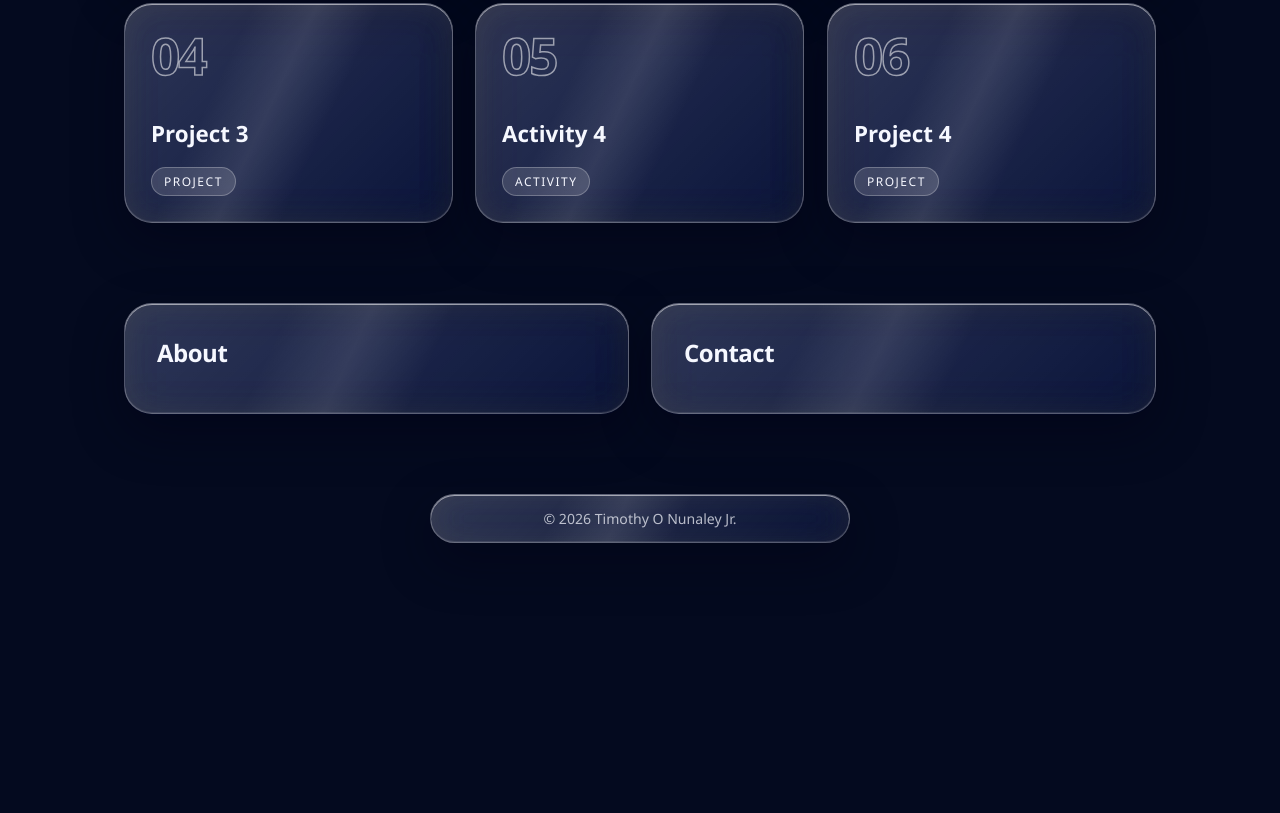
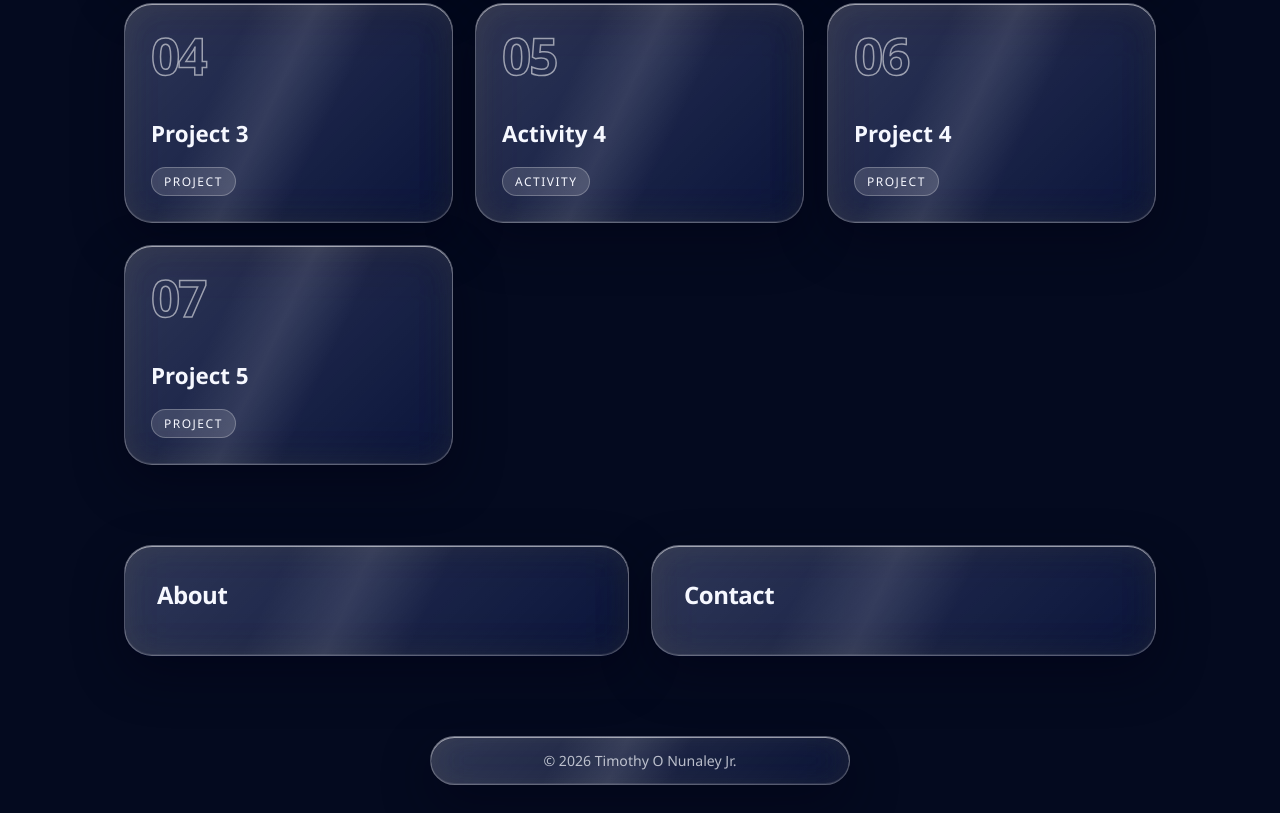
Before and after one commit to tonunale/tonunale.github.io, a plain HTML site: page index.html in a window 1280 px wide. Shown: the part 1195-2008 px from the top of the page. Before the commit the page ends 1766 px from the top, so only its background shows below. Drawn offline with Linux system fonts and the light colour scheme.

Commit message:
Update index.html

```diff
--- a/index.html
+++ b/index.html
@@ -76,6 +76,11 @@
                     <h3>Project 4</h3>
                     <span class="tag">Project</span>
                 </a></li>
+                <li><a class="glass card" href="7/index.html">
+                    <span class="num">07</span>
+                    <h3>Project 5</h3>
+                    <span class="tag">Project</span>
+                </a></li>
             </ul>
         </section>
 
```
